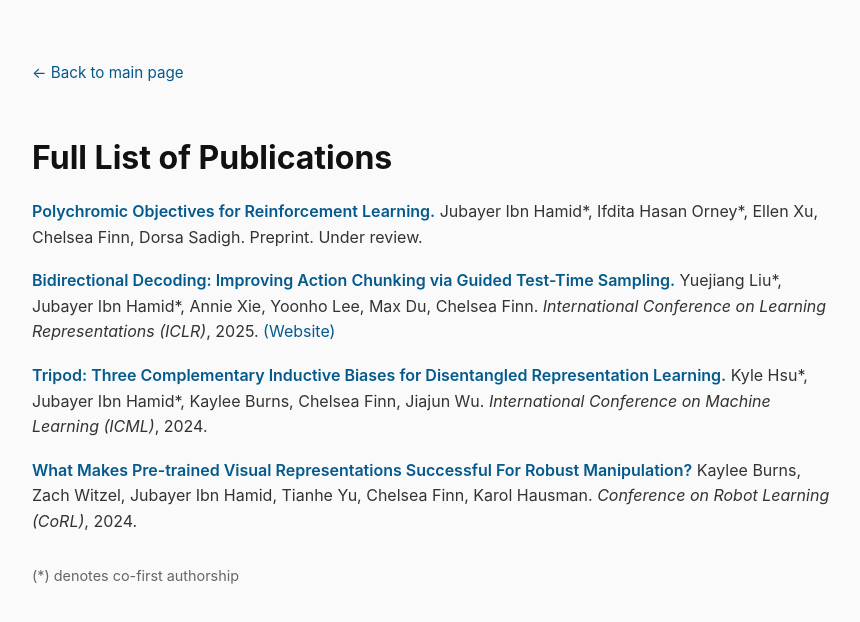
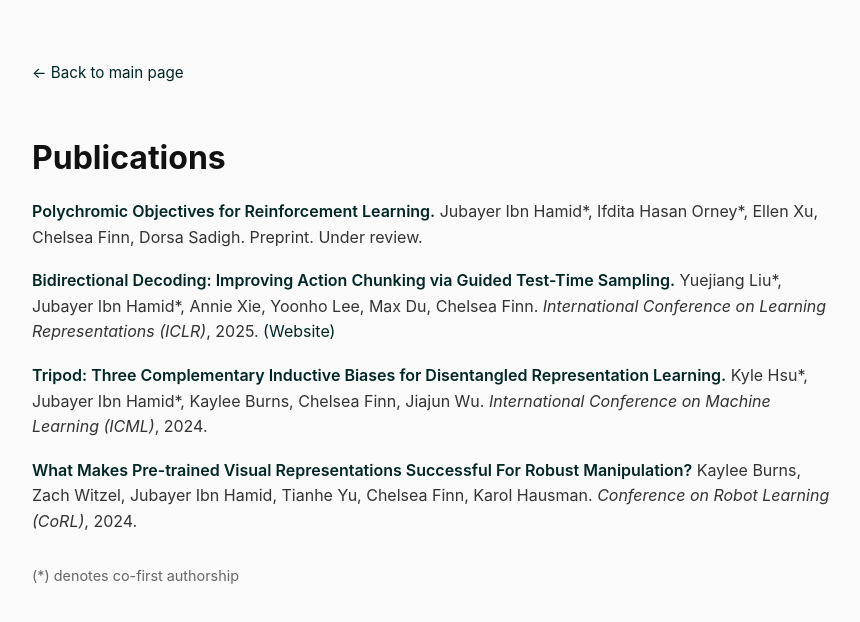
Before and after one commit to Jubayer-Ibn-Hamid/jubayer-ibn-hamid.github.io, a plain HTML site: page publications.html in a window 1280 px wide. Shown: the whole page, without its empty margins (208-1068 px from the left). Drawn offline with Linux system fonts and the light colour scheme.

Commit message:
Update publications.html

```diff
--- a/publications.html
+++ b/publications.html
@@ -28,7 +28,7 @@
       color: #333;
     }
     a {
-      color: #045a8d;
+      color: #002626;
       text-decoration: none;
     }
     a:hover {
@@ -45,7 +45,7 @@
       display: inline-block;
       margin-bottom: 25px;
       font-size: 0.95em;
-      color: #045a8d;
+      color: #002626;
     }
     papertitle {
       font-weight: 600;
@@ -61,7 +61,7 @@
 <body>
   <div class="container">
     <a href="index.html" class="back-link">← Back to main page</a>
-    <h1>Full List of Publications</h1>
+    <h1>Publications</h1>
     <ul>
       <li>
         <papertitle><a href="https://arxiv.org/abs/2509.25424">Polychromic Objectives for Reinforcement Learning.</a></papertitle>
```
